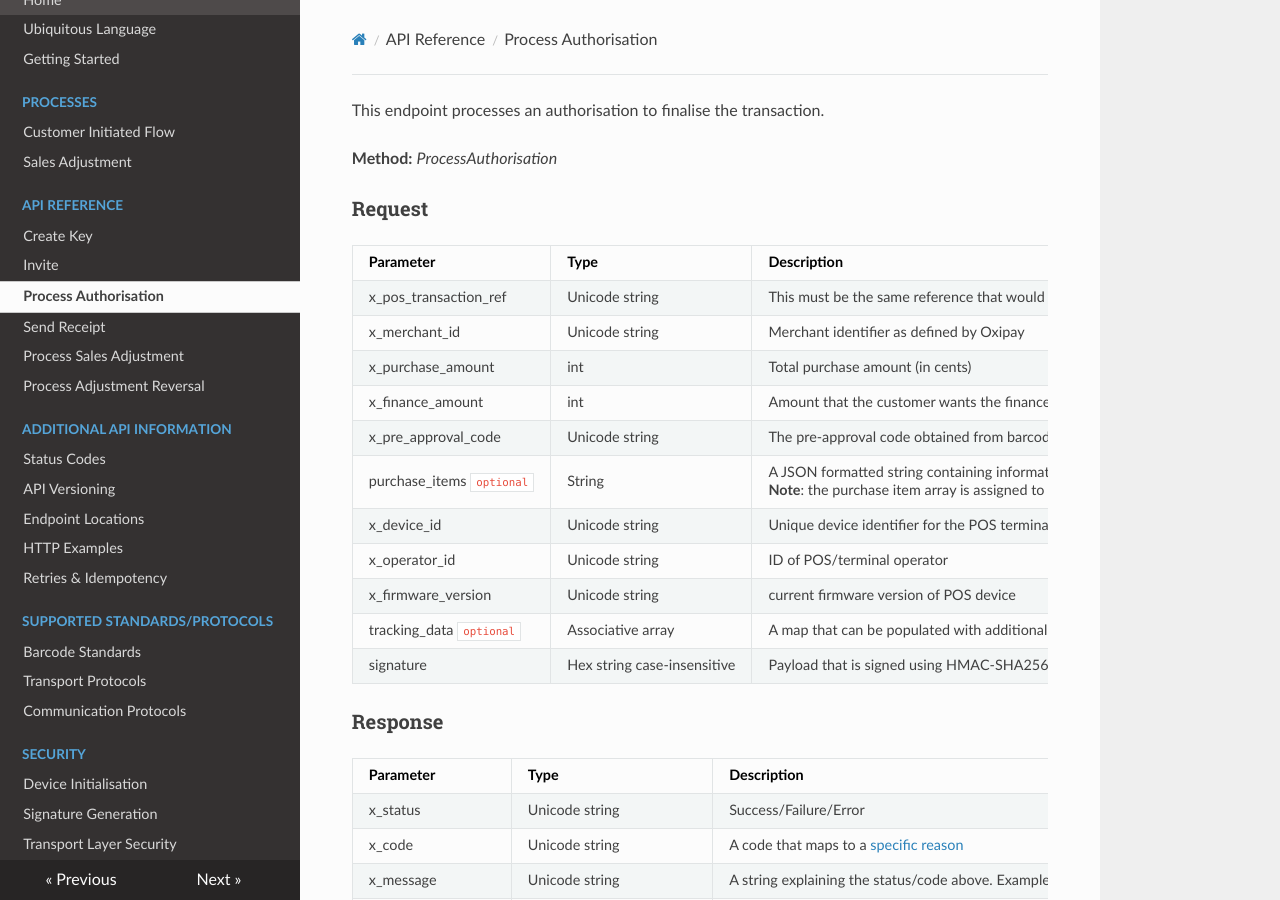
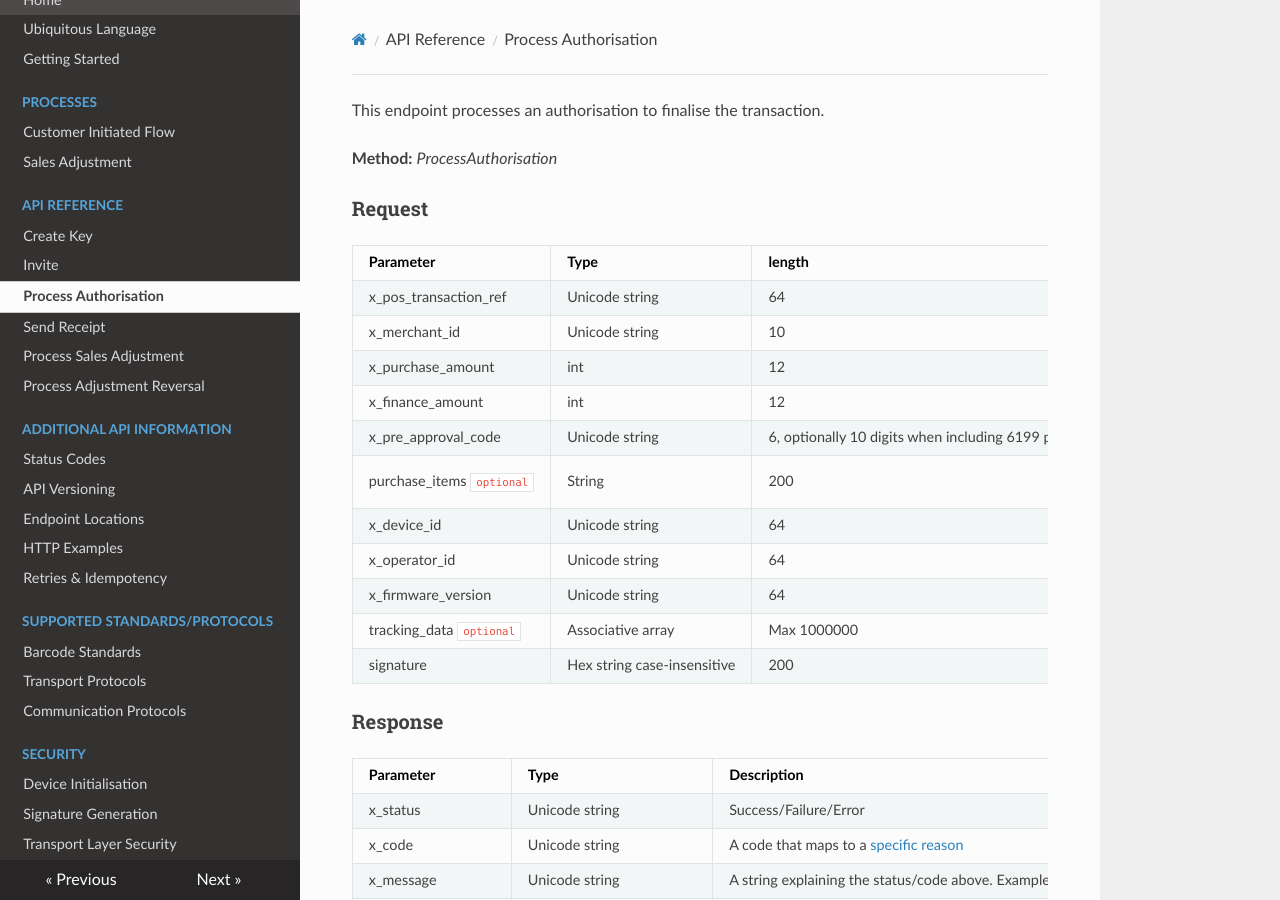
Before and after one commit to oxipay/posdocs, an MkDocs documentation site: the page built from docs/api/process_authorisation.md, in a window 1280 px wide and 900 px high. Built offline with MkDocs 1.6.1, drawn with Linux system fonts in a browser that asks for light colours; nearby versions of some CDN libraries; old or Windows-style settings are respelled for this version of MkDocs.

Commit message:
Added field lengths to requests

```diff
--- a/docs/api/process_authorisation.md
+++ b/docs/api/process_authorisation.md
@@ -4,19 +4,19 @@ This endpoint processes an authorisation to finalise the transaction.
 
 <h3>Request</h3>
 
-Parameter &nbsp; &nbsp; &nbsp; &nbsp; &nbsp;&nbsp; &nbsp; &nbsp; &nbsp; &nbsp;&nbsp;| Type | Description
------------|------|-------------
-x_pos_transaction_ref | Unicode string | This must be the same reference that would get passed through on future *ProcessSalesAdjustment* requests. This field is mandatory - if the POS system does not have this information at the time of the request, it should pass through a temporary unique value (e.g. a GUID) so that Oxipay has the information it needs to process retry attempts. If a temporary value *is* used; a subsequent request to *SendReceipt* **must** be made when the actual transaction reference is known by the POS system, so that Oxipay can successfully reconcile future *ProcessSalesAdjustment* requests.
-x_merchant_id | Unicode string | Merchant identifier as defined by Oxipay
-x_purchase_amount | int | Total purchase amount (in cents)
-x_finance_amount | int | Amount that the customer wants the finance for from Oxipay (in cents)
-x_pre_approval_code | Unicode string | The pre-approval code obtained from barcode that the customer is presented
-purchase_items <code class="optional">optional</code> | String | A JSON formatted string containing information about the purchase items e.g. <code>{ "PurchaseItems": [ "Item1", "Item2" ] }</code><br/>**Note**: the purchase item array is assigned to a field named "PurchaseItems".
-x_device_id | Unicode string | Unique device identifier for the POS terminal
-x_operator_id | Unicode string | ID of POS/terminal operator
-x_firmware_version | Unicode string | current firmware version of POS device
-tracking_data <code class="optional">optional</code> | Associative array | A map that can be populated with additional tracking/state information that will get passed back in the response
-signature | Hex string case-insensitive | Payload that is signed using HMAC-SHA256 using a device specific key
+Parameter | Type | length | Description
+----------|------|--------|------------
+x_pos_transaction_ref | Unicode string | 64 | This must be the same reference that would get passed through on future *ProcessSalesAdjustment* requests. This field is mandatory - if the POS system does not have this information at the time of the request, it should pass through a temporary unique value (e.g. a GUID) so that Oxipay has the information it needs to process retry attempts. If a temporary value *is* used; a subsequent request to *SendReceipt* **must** be made when the actual transaction reference is known by the POS system, so that Oxipay can successfully reconcile future *ProcessSalesAdjustment* requests.
+x_merchant_id | Unicode string | 10 | Merchant identifier as defined by Oxipay
+x_purchase_amount | int | 12 | Total purchase amount (in cents)
+x_finance_amount | int | 12 | Amount that the customer wants the finance for from Oxipay (in cents)
+x_pre_approval_code | Unicode string | 6, optionally 10 digits when including 6199 prefix | The pre-approval code obtained from barcode that the customer is presented
+purchase_items <code class="optional">optional</code> | String | 200 | A JSON formatted string containing information about the purchase items e.g. <code>{ "PurchaseItems": [ "Item1", "Item2" ] }</code><br/>**Note**: the purchase item array is assigned to a field named "PurchaseItems".
+x_device_id | Unicode string | 64 | Unique device identifier for the POS terminal
+x_operator_id | Unicode string | 64 | ID of POS/terminal operator
+x_firmware_version | Unicode string | 64 | current firmware version of POS device
+tracking_data <code class="optional">optional</code> | Associative array | Max 1000000 | A map that can be populated with additional tracking/state information that will get passed back in the response
+signature | Hex string case-insensitive | 200 | Payload that is signed using HMAC-SHA256 using a device specific key
 
 <h3>Response</h3>
 
```
Also changed, not shown: docs/api/create_key.md (+10 -10 lines), docs/api/invite.md (+10 -10 lines), docs/api/process_adjustment_reversal.md (+10 -10 lines), docs/api/process_sales_adjustment.md (+11 -11 lines), docs/api/send_receipt.md (+10 -10 lines).
